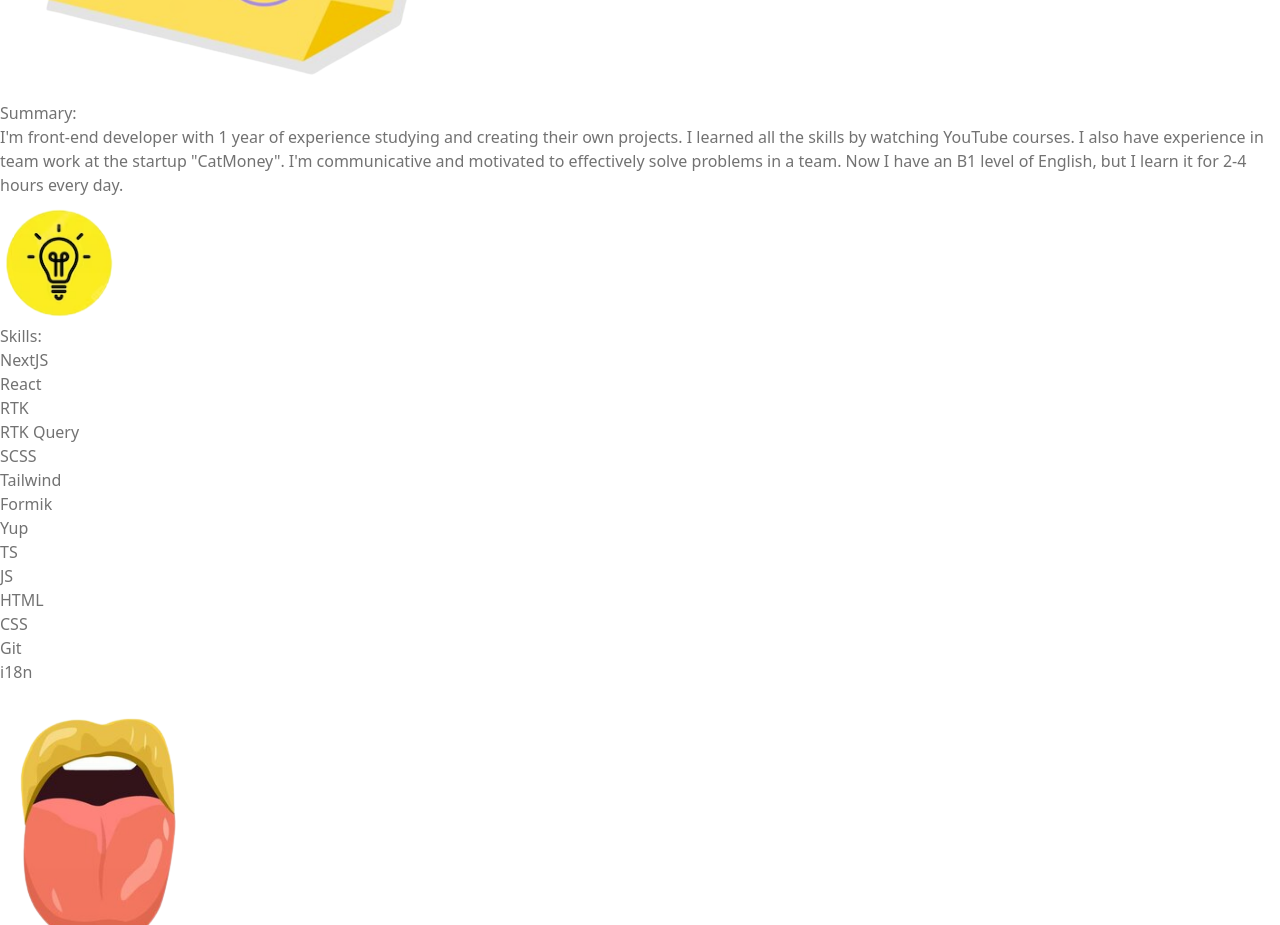
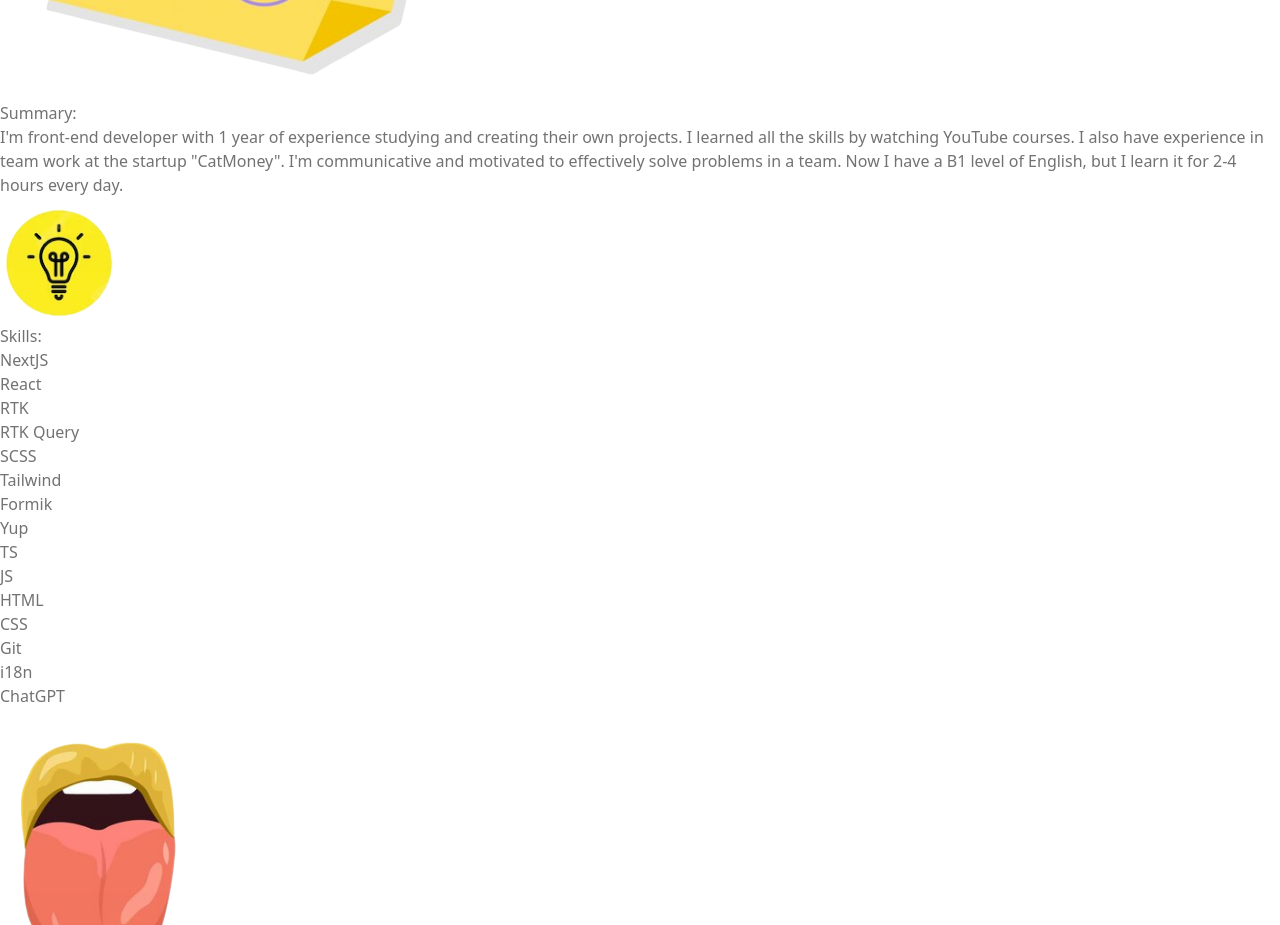
Before and after one commit to duttyfgh/cv, a React (Vite) app: page / in a window 1280 px wide. Shown: the part 1520-2445 px from the top of the page. Built offline with nearby package versions, Linux system fonts and the light colour scheme.

Commit message:
Update RightBar.tsx

```diff
--- a/src/components/RightBar.tsx
+++ b/src/components/RightBar.tsx
@@ -22,7 +22,8 @@ const skillsList = [
     'HTML',
     'CSS',
     'Git',
-    'i18n'
+    'i18n',
+    'ChatGPT'
 ];
 
 const RightBar = () => {
@@ -84,7 +85,7 @@ const RightBar = () => {
                         I learned all the skills by watching YouTube courses.
                         I also have experience in team work at the startup "CatMoney". I'm communicative and
                         motivated to effectively solve problems in a team.
-                        Now I have an B1 level of English, but I learn it for 2-4 hours every day.
+                        Now I have a B1 level of English, but I learn it for 2-4 hours every day.
                     </p>
                 </div>
 
```
